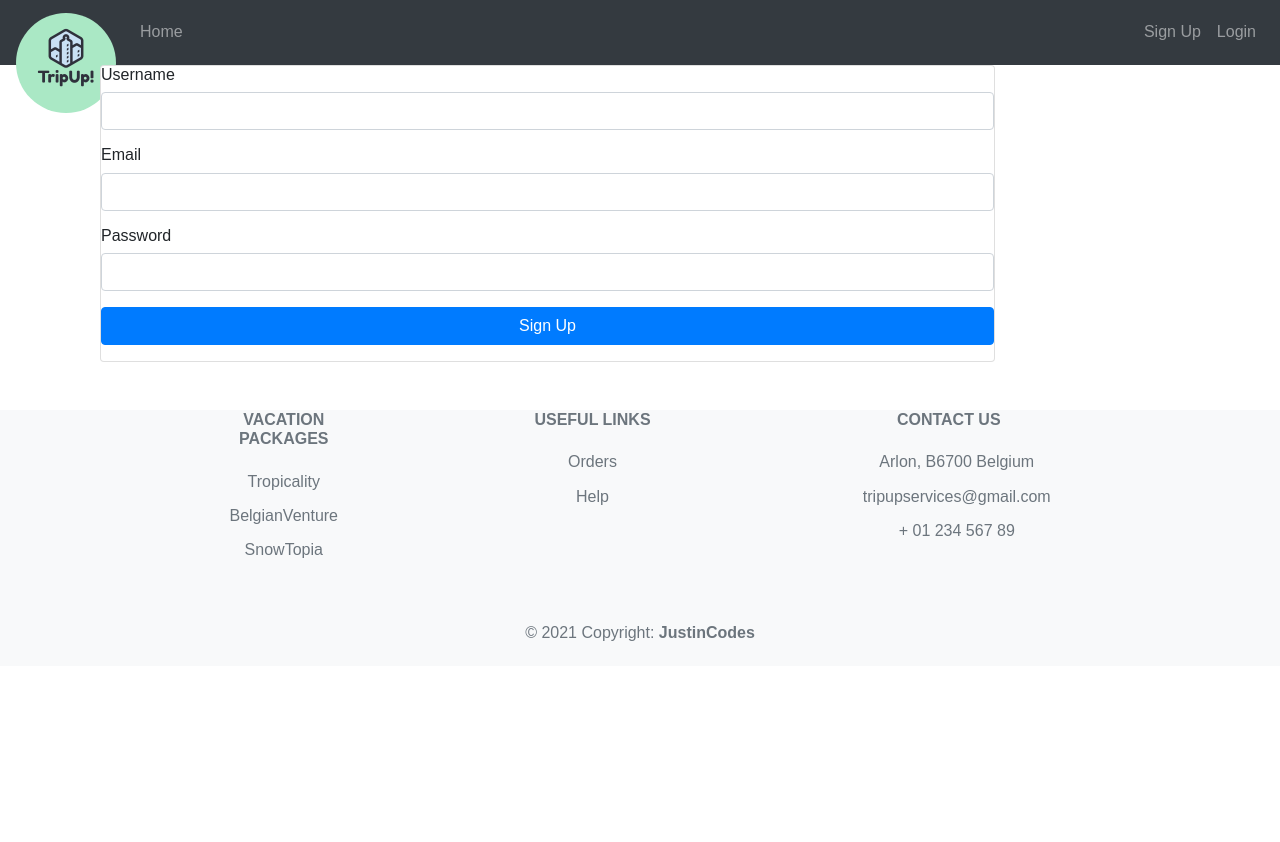
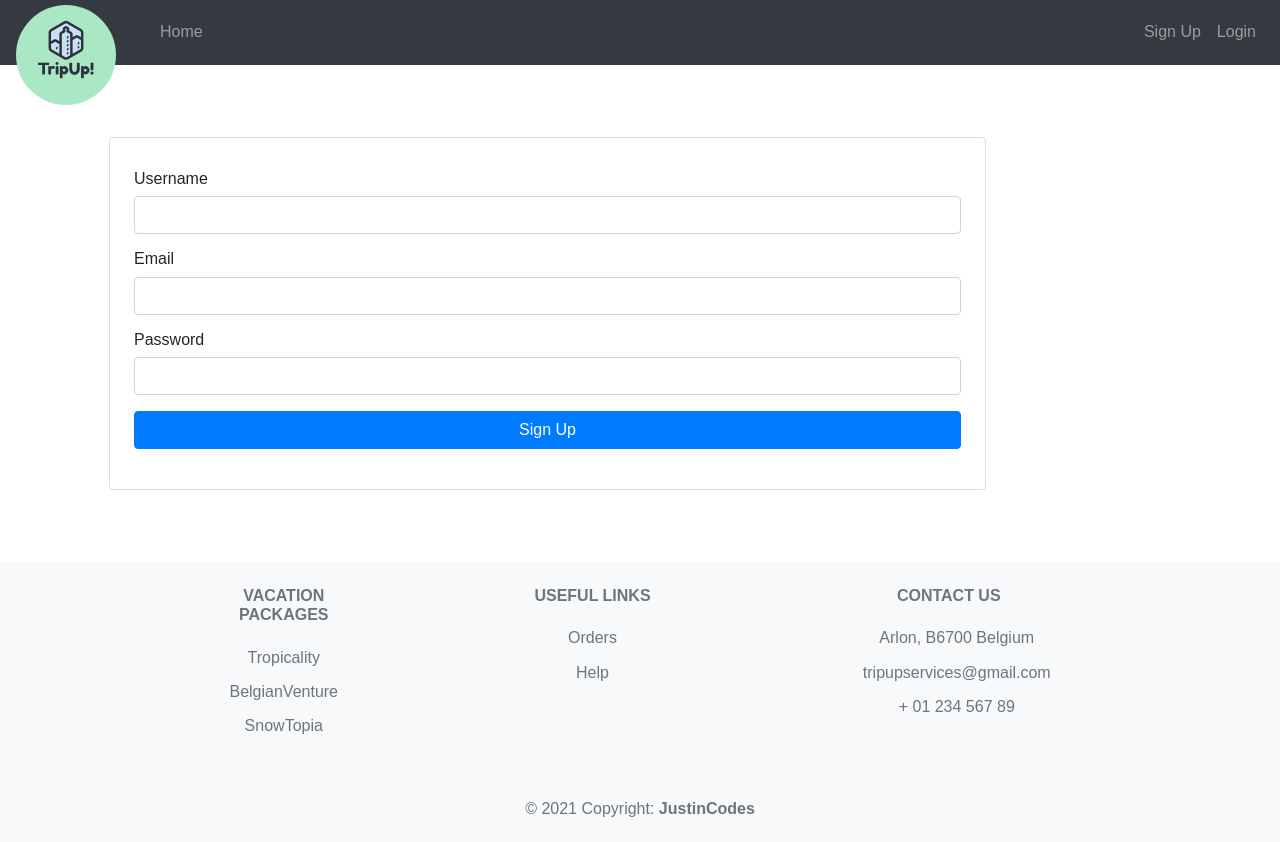
Before and after one commit to JcCodesJ/TripUpApplication, an Angular app: page /register in a window 1280 px wide. Before the commit the page ends 800 px from the top, so only its background shows below. Built offline with nearby package versions, Linux system fonts and the light colour scheme.

Commit message:
15/12/2021 02:08 Production Version 0.9.0
-Fixed Spacing for content of home, signin, signup, and vacation reservation pages.

```diff
--- a/src/app/app.component.css
+++ b/src/app/app.component.css
@@ -6,6 +6,8 @@
   width: 100px; height: 100px;
   border-radius: 50px;
   margin-top: 60px;
+  margin-right: 20px;
+  margin-bottom: 15px;
 }
 
 #links-footer {
--- a/src/app/app.component.html
+++ b/src/app/app.component.html
@@ -9,7 +9,7 @@
 </head>
 
 <!-- Navbar -->
-<div id="app">
+<div id="app" class="mb-5">
   <nav class="navbar navbar-expand navbar-dark bg-dark">
     <a href="#" class="navbar-brand">
       <img src="/assets/images/TripUpLogo.png" alt="TripUp! logo" class="tripUpLogo" >
@@ -60,7 +60,7 @@
 
 <!-- Footer -->
 
-<footer class="text-center text-lg-start bg-light text-muted">
+<footer class="text-center text-lg-start bg-light text-muted ">
 
   <!-- Section: Links  -->
   <section class="">
@@ -72,7 +72,7 @@
         <!-- Grid column -->
         <div class="col-md-2 col-lg-2 col-xl-2 mb-4">
           <!-- Links -->
-          <h6 class="text-uppercase fw-bold mb-4">
+          <h6 class="text-uppercase fw-bold my-4">
             Vacation Packages
           </h6>
           <p>
@@ -90,7 +90,7 @@
         <!-- Grid column -->
         <div class="col-md-3 col-lg-2 col-xl-2 mb-4">
           <!-- Links -->
-          <h6 class="text-uppercase fw-bold mb-4">
+          <h6 class="text-uppercase fw-bold my-4">
             Useful links
           </h6>
           <p>
@@ -105,7 +105,7 @@
         <!-- Grid column -->
         <div class="col-md-4 col-lg-3 col-xl-3 mb-md-0 mb-4">
           <!-- Links -->
-          <h6 class="text-uppercase fw-bold mb-4">
+          <h6 class="text-uppercase fw-bold my-4">
             Contact Us
           </h6>
           <p><i class="fas fa-home me-3"></i> Arlon, B6700 Belgium</p>
--- a/src/app/home/home.component.html
+++ b/src/app/home/home.component.html
@@ -48,6 +48,10 @@
     </div>
   </div>
 
+  <div>
+
+  </div>
+
   <div class="carouselFooter text-center">
     <small class="card-text text-muted text-center">Choose from our list of amazing and affordable pre-planned trips, or make your own and request a quote!</small>
   </div>
--- a/src/app/login/login.component.html
+++ b/src/app/login/login.component.html
@@ -1,5 +1,5 @@
-<div class="col-md-12">
-  <div class="card card-container">
+<div class="col-md-12 p-4">
+  <div class="card card-container p-4">
     <form *ngIf="!isLoggedIn"
       name="form"
       (ngSubmit)="f.form.valid && onSubmit()"
--- a/src/app/register/register.component.html
+++ b/src/app/register/register.component.html
@@ -1,5 +1,5 @@
-<div class="col-md-10">
-  <div class="card card-container">
+<div class="col-md-10 p-4">
+  <div class="card card-container p-4">
     <form *ngIf="!isSuccessful"
           name="form"
           (ngSubmit)="f.form.valid && onSubmit()"
@@ -8,7 +8,7 @@
     >
 
       <div class="form-group">
-        <label for="username">Username</label>
+        <label for="username" class="mt-2">Username</label>
         <input
           type="text"
           class="form-control"
--- a/src/app/secured-request-form/secured-request-form.component.html
+++ b/src/app/secured-request-form/secured-request-form.component.html
@@ -6,8 +6,6 @@
         <label for="packageName" class="form-label">Vacation Packages</label>
         <select [(ngModel)]="selectedVacation" class="form-control" formControlName="packageName" id="packageName">
             <option *ngIf="packageNameReservationFilled" value="{{packageNameReservation}}" selected>{{packageNameReservation}}</option>
-            <option value="belgium">male</option>
-            <option value="belgium">belgium</option>
         </select>
     </div>
 
--- a/src/app/vacations-page/vacations-page.component.css
+++ b/src/app/vacations-page/vacations-page.component.css
@@ -0,0 +1,8 @@
+.vacationCard {
+  border-color: transparent;
+}
+
+.vacTripCardHead {
+  margin-bottom: 100px;
+  margin-top: 30px;
+}
--- a/src/app/vacations-page/vacations-page.component.html
+++ b/src/app/vacations-page/vacations-page.component.html
@@ -1,27 +1,22 @@
-<div class="card w-100">
-  <h2 class="card-header">Find your next vacation here or <em><strong>TripUp</strong></em>
+<div class="card w-auto m-5 vacationCard">
+  <h2 class="vacTripCardHead card-header bg-transparent border-white">Find your next vacation here or <em><strong>TripUp</strong></em>
     and make one of your own!</h2>
   <img src="assets/images/laughing-family.jpg" class="img-fluid rounded-2" alt="family">
 </div>
 
-<div >
+<div class="container-fluid">
 
-  <div class="card mb-3" style="max-width: 540px; border: solid thin" *ngFor="let vacation of vacationList">
+  <div class="card mb-5 d-flex" style="max-width: 700px; border: solid thin" *ngFor="let vacation of vacationList">
     <div class="card-header text-center" style="background-color: #a9e7c4">
       <strong>{{vacation.packageName}}</strong>
     </div>
     <div class="row g-0">
-      <div class="col-md-4">
-        <img src="{{vacation.picture_address}}" class="img-fluid" [alt]="vacation.picture_address" style="">
+      <div class="col-lg-4 d-flex align-items-center">
+        <img src="{{vacation.picture_address}}" class="img-fluid " [alt]="vacation.picture_address" style="">
       </div>
-      <div class="col-md-8">
-        <div class="card-body text-center">
-          <h5 class="card-title">{{vacation.description}}</h5>
-<!--          <ul class="list-group list-group-flush">-->
-<!--            <li class="list-group-item">A beautiful and relaxing island paradise</li>-->
-<!--            <li class="list-group-item">Stay in an amazing ocean suite situated just above the water </li>-->
-<!--            <li class="list-group-item">Go on a snorkeling adventure and see the local sea-life</li>-->
-<!--          </ul>-->
+      <div class="col-md-8 d-flex">
+        <div class="p-auto px-1 text-center">
+          <h5 class="card-text text-start pb-4" [innerHTML]="vacation.description"></h5>
           <a (click)="makeReservation(vacation.packageName)" routerLink="/secured-http" class="btn btn-primary">Make a reservation</a>
         </div>
       </div>
```
